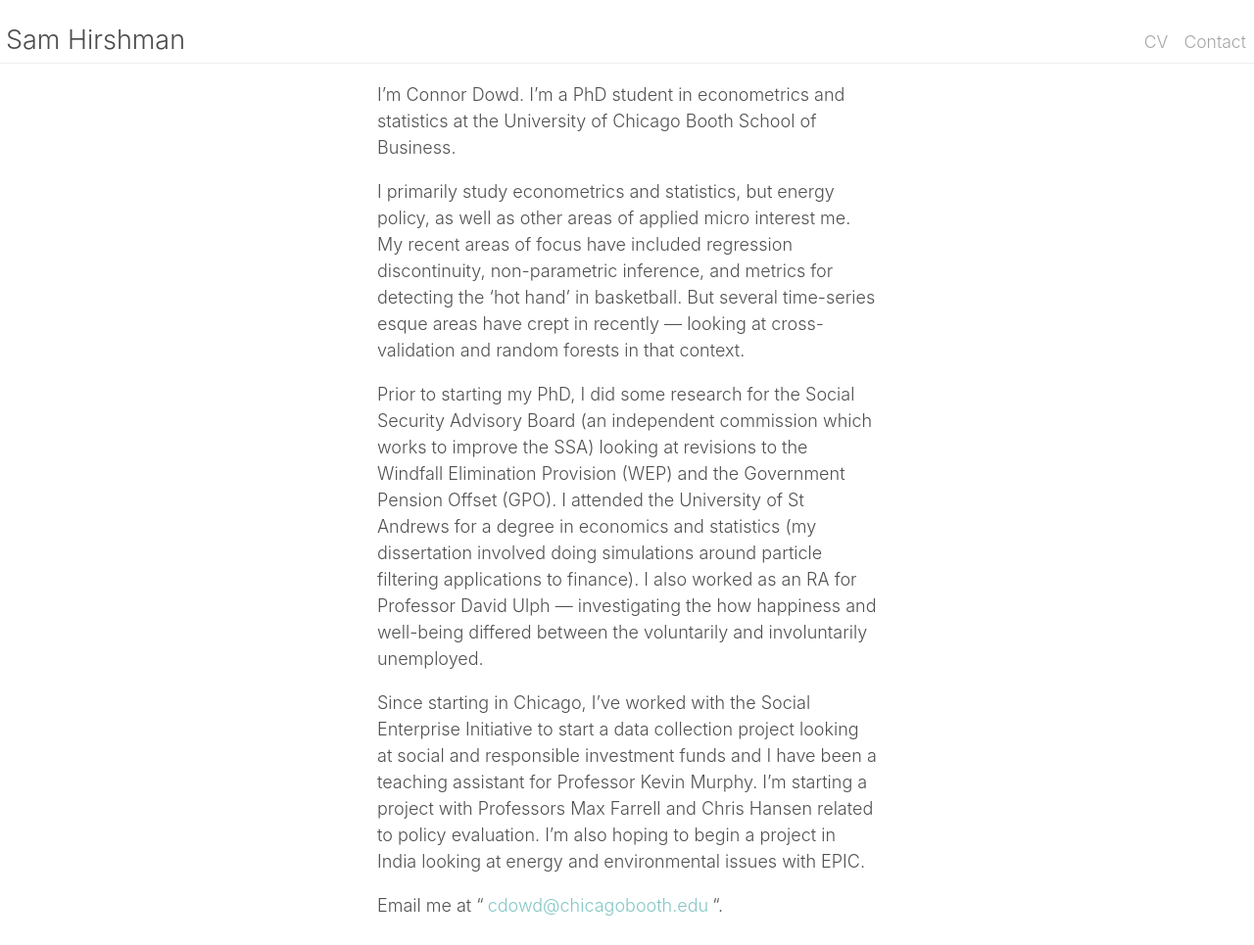
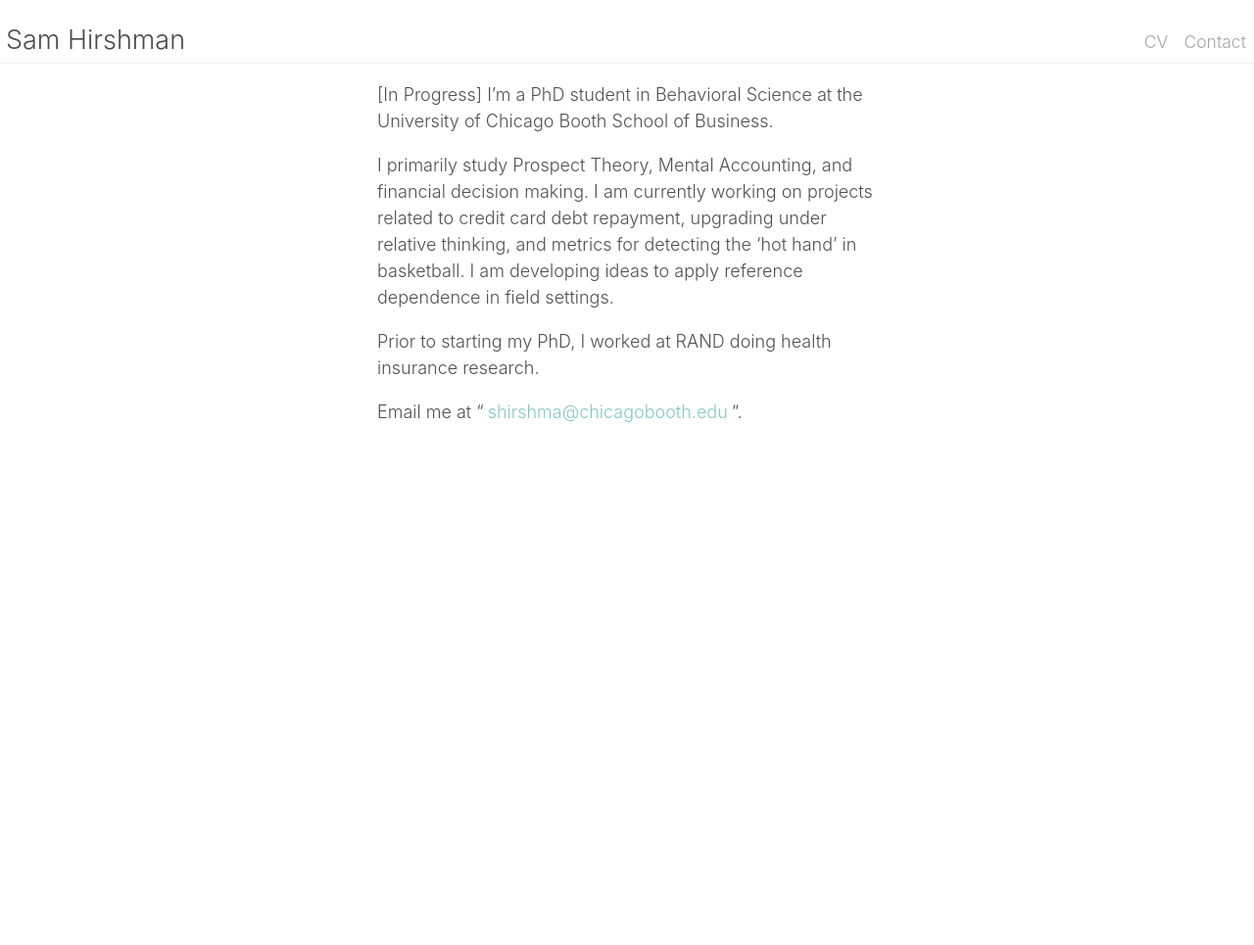
Before and after one commit to shirshma/shirshma.github.io, a Jekyll site: the page built from index.md, in a window 1280 px wide. Shown: the whole page at 98% size. Built offline with Jekyll 4.4.1, drawn with Linux system fonts in a browser that asks for light colours; after the commit the page ends 900 px from its top, so only the background shows below that.

Commit message:
Update index.md

```diff
--- a/index.md
+++ b/index.md
@@ -1,14 +1,13 @@
 ---
 layout: default
-description: PhD student in econometrics and statistics at University of Chicago's Booth School of Business
+description: PhD student in Behavioral Science at University of Chicago's Booth School of Business
 ---
+[In Progress]
+I’m a PhD student in Behavioral Science at the University of Chicago Booth School of Business.
 
-I’m Connor Dowd. I’m a PhD student in econometrics and statistics at the University of Chicago Booth School of Business.
+I primarily study Prospect Theory, Mental Accounting, and financial decision making. I am currently working on projects related to credit card debt repayment, upgrading under relative thinking, and metrics for detecting the ‘hot hand’ in basketball. I am developing ideas to apply reference dependence in field settings.
 
-I primarily study econometrics and statistics, but energy policy, as well as other areas of applied micro interest me. My recent areas of focus have included regression discontinuity, non-parametric inference, and metrics for detecting the ‘hot hand’ in basketball. But several time-series esque areas have crept in recently — looking at cross-validation and random forests in that context.
+Prior to starting my PhD, I worked at RAND doing health insurance research.
 
-Prior to starting my PhD, I did some research for the Social Security Advisory Board (an independent commission which works to improve the SSA) looking at revisions to the Windfall Elimination Provision (WEP) and the Government Pension Offset (GPO). I attended the University of St Andrews for a degree in economics and statistics (my dissertation involved doing simulations around particle filtering applications to finance). I also worked as an RA for Professor David Ulph — investigating the how happiness and well-being differed between the voluntarily and involuntarily unemployed.
 
-Since starting in Chicago, I’ve worked with the Social Enterprise Initiative to start a data collection project looking at social and responsible investment funds and I have been a teaching assistant for Professor Kevin Murphy. I’m starting a project with Professors Max Farrell and Chris Hansen related to policy evaluation. I’m also hoping to begin a project in India looking at energy and environmental issues with EPIC.
-
-Email me at “[cdowd@chicagobooth.edu](mailto:cdowd@chicagobooth.edu)“.
+Email me at “[shirshma@chicagobooth.edu](mailto:shirshma@chicagobooth.edu)“.
```
